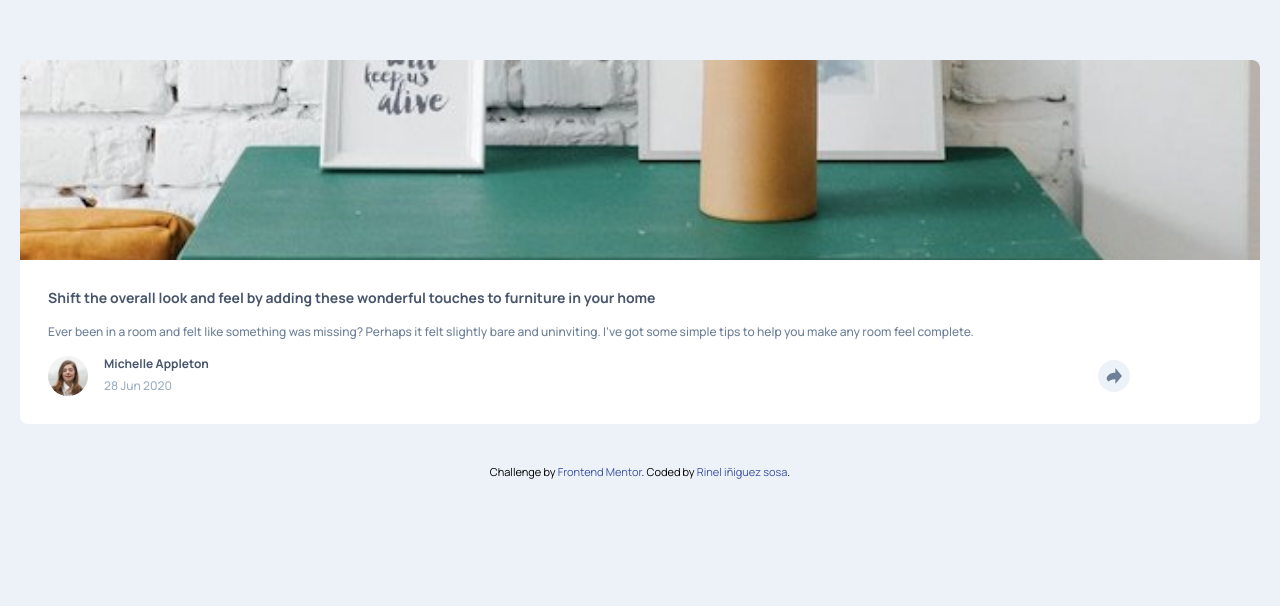
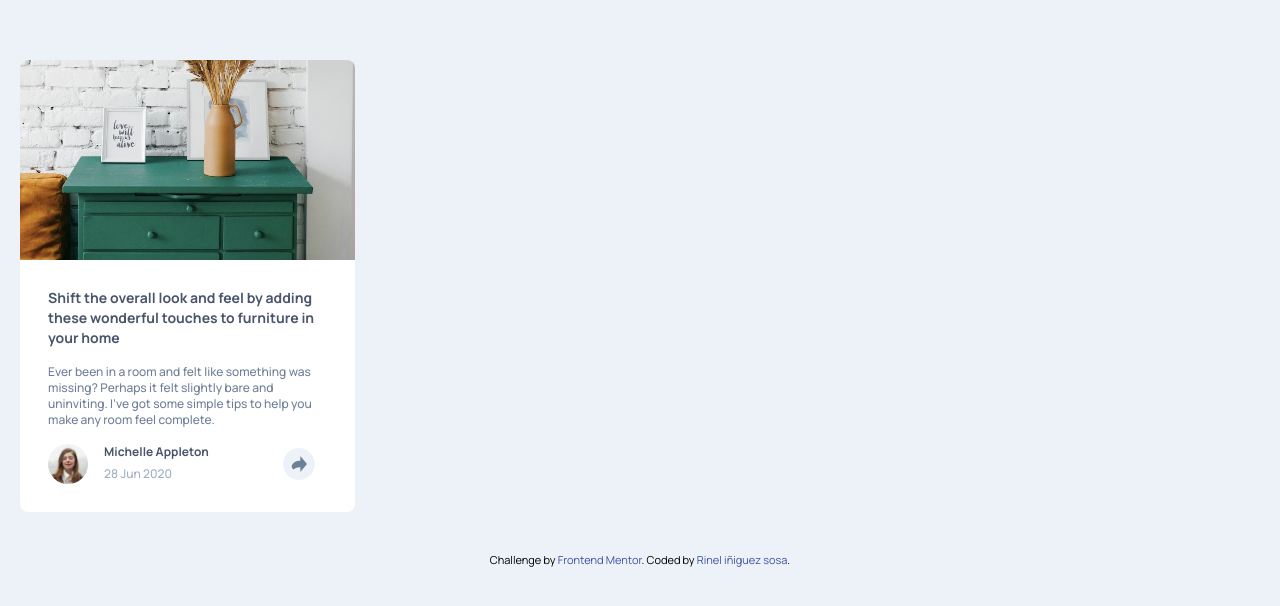
Before and after one commit to rineliniguezsosa/article-preview-component, a website built with Vite: page index.html in a window 1280 px wide. Built offline with nearby package versions, Linux system fonts and the light colour scheme.

Commit message:
[FEAT] Estableciendo un max width de 83.75 para que el article no se redimencione en tamaños más grandes

```diff
--- a/index.html
+++ b/index.html
@@ -27,9 +27,9 @@
   <div id="app"></div>
 
   <main>
-    <article class="bg-light rounded-lg">
+    <article class="bg-light rounded-lg max-w-83.75"">
       <figure class="w-full h-50">
-        <img class="w-full h-full object-cover rounded-t-lg" src="./src/images/drawers.jpg" alt="drawers">
+      <img class="w-full h-full object-cover rounded-t-lg" src="./src/images/drawers.jpg" alt="drawers">
       </figure>
       <div class="p-7 w-full space-y-4">
         <h1 class="text-veryDarkBlue text-sm font-bold">
```
